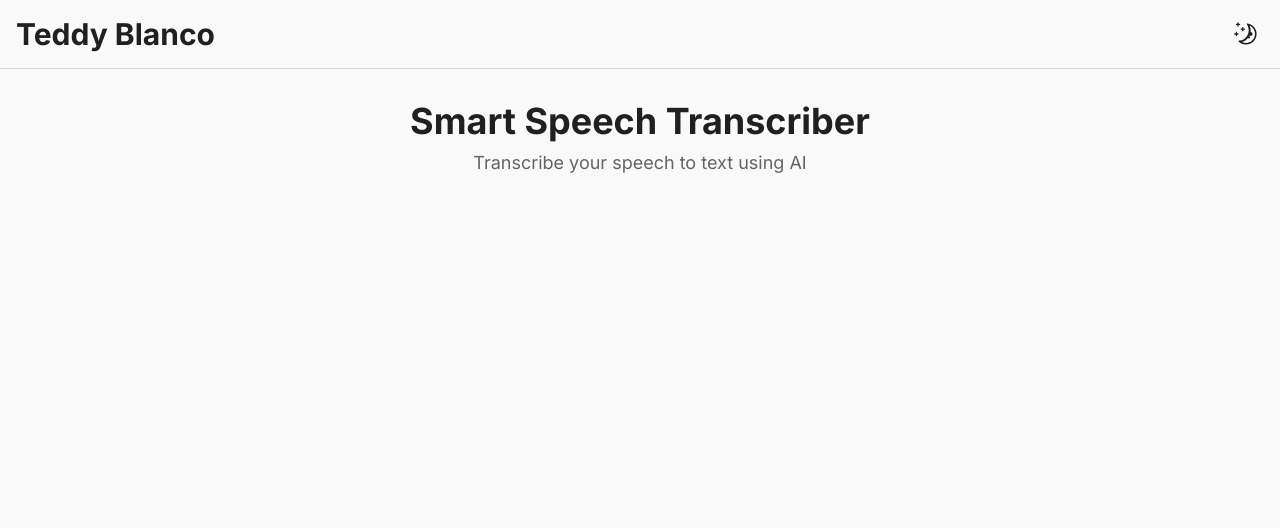
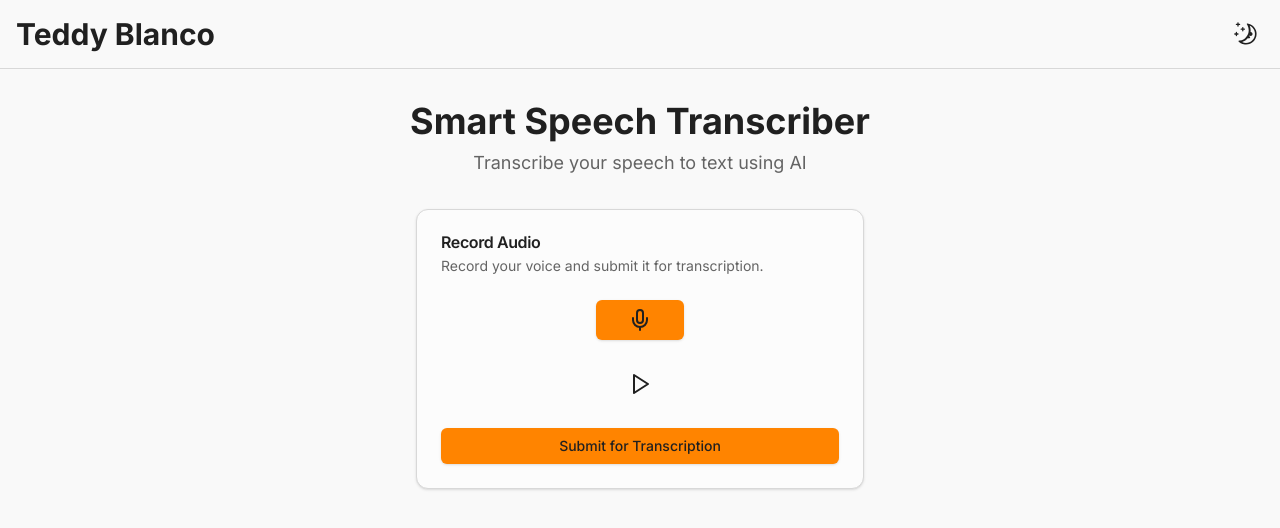
Before and after one commit to tonTed/tonted-dev, a Next.js app: page /smart-speech-transcriber in a window 1280 px wide. Shown: the top 528 px of the page. Built offline with nearby package versions, Linux system fonts and the light colour scheme.

Commit message:
Add Record and play ui

```diff
--- a/package.json
+++ b/package.json
@@ -13,6 +13,7 @@
     "@radix-ui/react-slot": "^1.1.0",
     "class-variance-authority": "^0.7.0",
     "clsx": "^2.1.1",
+    "lucide-react": "^0.424.0",
     "next": "14.2.5",
     "react": "^18",
     "react-dom": "^18",
--- a/src/app/smart-speech-transcriber/page.tsx
+++ b/src/app/smart-speech-transcriber/page.tsx
@@ -1,12 +1,107 @@
+"use client";
+
+import { Button } from "@/components/ui/button";
+import {
+  Card,
+  CardContent,
+  CardDescription,
+  CardHeader,
+  CardTitle,
+} from "@/components/ui/card";
 import TitlePage from "@/components/ui/title-page";
+import { Mic, Play, Square } from "lucide-react";
+import { useState } from "react";
 
 function SmartSpeechTranscriber() {
+  const [isRecording, setIsRecording] = useState(false);
+  const [isPlaying, setIsPlaying] = useState(false);
+
+  const handleStartRecording = () => {
+    setIsRecording(true);
+  };
+
+  const handleStopRecording = () => {
+    setIsRecording(false);
+  };
+
+  const handlePlayAudio = () => {
+    setIsPlaying(true);
+  };
+
+  const handleStopPlaying = () => {
+    setIsPlaying(false);
+  };
+
+  const handleSubmit = () => {
+    console.log("Submitting for transcription");
+  };
+
   return (
     <>
       <TitlePage
         title="Smart Speech Transcriber"
         subtitle="Transcribe your speech to text using AI"
       />
+      <Card className="w-full max-w-md">
+        <CardHeader>
+          <CardTitle>Record Audio</CardTitle>
+          <CardDescription>
+            Record your voice and submit it for transcription.
+          </CardDescription>
+        </CardHeader>
+        <CardContent className="grid gap-6">
+          <div className="flex items-center justify-center">
+            {isRecording ? (
+              <Button
+                size="lg"
+                variant="secondary"
+                onClick={handleStopRecording}
+                disabled={isPlaying}
+              >
+                <Square />
+                <span className="sr-only">Stop Recording</span>
+              </Button>
+            ) : (
+              <Button
+                size="lg"
+                onClick={handleStartRecording}
+                disabled={isPlaying}
+              >
+                <Mic />
+                <span className="sr-only">Record</span>
+              </Button>
+            )}
+          </div>
+          <div className="flex items-center justify-center">
+            {isPlaying ? (
+              <Button
+                variant="ghost"
+                size="lg"
+                onClick={handleStopPlaying}
+                disabled={isRecording}
+              >
+                <Square />
+                <span className="sr-only">Stop</span>
+              </Button>
+            ) : (
+              <Button
+                variant="ghost"
+                size="lg"
+                onClick={handlePlayAudio}
+                disabled={isRecording}
+              >
+                <Play />
+                <span className="sr-only">Play</span>
+              </Button>
+            )}
+          </div>
+          <div>
+            <Button type="submit" className="w-full" onClick={handleSubmit}>
+              Submit for Transcription
+            </Button>
+          </div>
+        </CardContent>
+      </Card>
     </>
   );
 }
--- /dev/null
+++ b/src/components/ui/card.tsx
@@ -0,0 +1,76 @@
+import * as React from "react"
+
+import { cn } from "@/lib/utils"
+
+const Card = React.forwardRef<
+  HTMLDivElement,
+  React.HTMLAttributes<HTMLDivElement>
+>(({ className, ...props }, ref) => (
+  <div
+    ref={ref}
+    className={cn(
+      "rounded-xl border bg-card text-card-foreground shadow",
+      className
+    )}
+    {...props}
+  />
+))
+Card.displayName = "Card"
+
+const CardHeader = React.forwardRef<
+  HTMLDivElement,
+  React.HTMLAttributes<HTMLDivElement>
+>(({ className, ...props }, ref) => (
+  <div
+    ref={ref}
+    className={cn("flex flex-col space-y-1.5 p-6", className)}
+    {...props}
+  />
+))
+CardHeader.displayName = "CardHeader"
+
+const CardTitle = React.forwardRef<
+  HTMLParagraphElement,
+  React.HTMLAttributes<HTMLHeadingElement>
+>(({ className, ...props }, ref) => (
+  <h3
+    ref={ref}
+    className={cn("font-semibold leading-none tracking-tight", className)}
+    {...props}
+  />
+))
+CardTitle.displayName = "CardTitle"
+
+const CardDescription = React.forwardRef<
+  HTMLParagraphElement,
+  React.HTMLAttributes<HTMLParagraphElement>
+>(({ className, ...props }, ref) => (
+  <p
+    ref={ref}
+    className={cn("text-sm text-muted-foreground", className)}
+    {...props}
+  />
+))
+CardDescription.displayName = "CardDescription"
+
+const CardContent = React.forwardRef<
+  HTMLDivElement,
+  React.HTMLAttributes<HTMLDivElement>
+>(({ className, ...props }, ref) => (
+  <div ref={ref} className={cn("p-6 pt-0", className)} {...props} />
+))
+CardContent.displayName = "CardContent"
+
+const CardFooter = React.forwardRef<
+  HTMLDivElement,
+  React.HTMLAttributes<HTMLDivElement>
+>(({ className, ...props }, ref) => (
+  <div
+    ref={ref}
+    className={cn("flex items-center p-6 pt-0", className)}
+    {...props}
+  />
+))
+CardFooter.displayName = "CardFooter"
+
+export { Card, CardHeader, CardFooter, CardTitle, CardDescription, CardContent }
```
Also changed, not shown: 1 other file (tests, documents, lock files or other folders).
